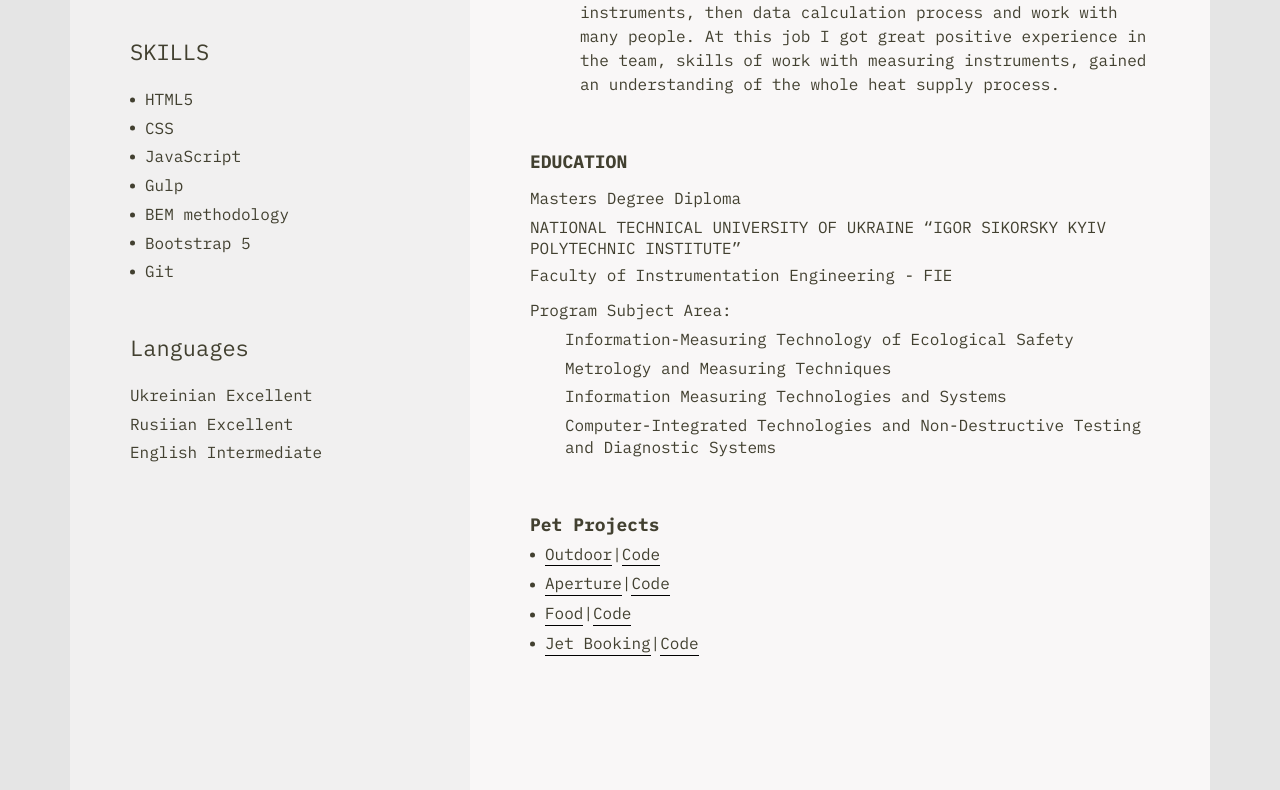
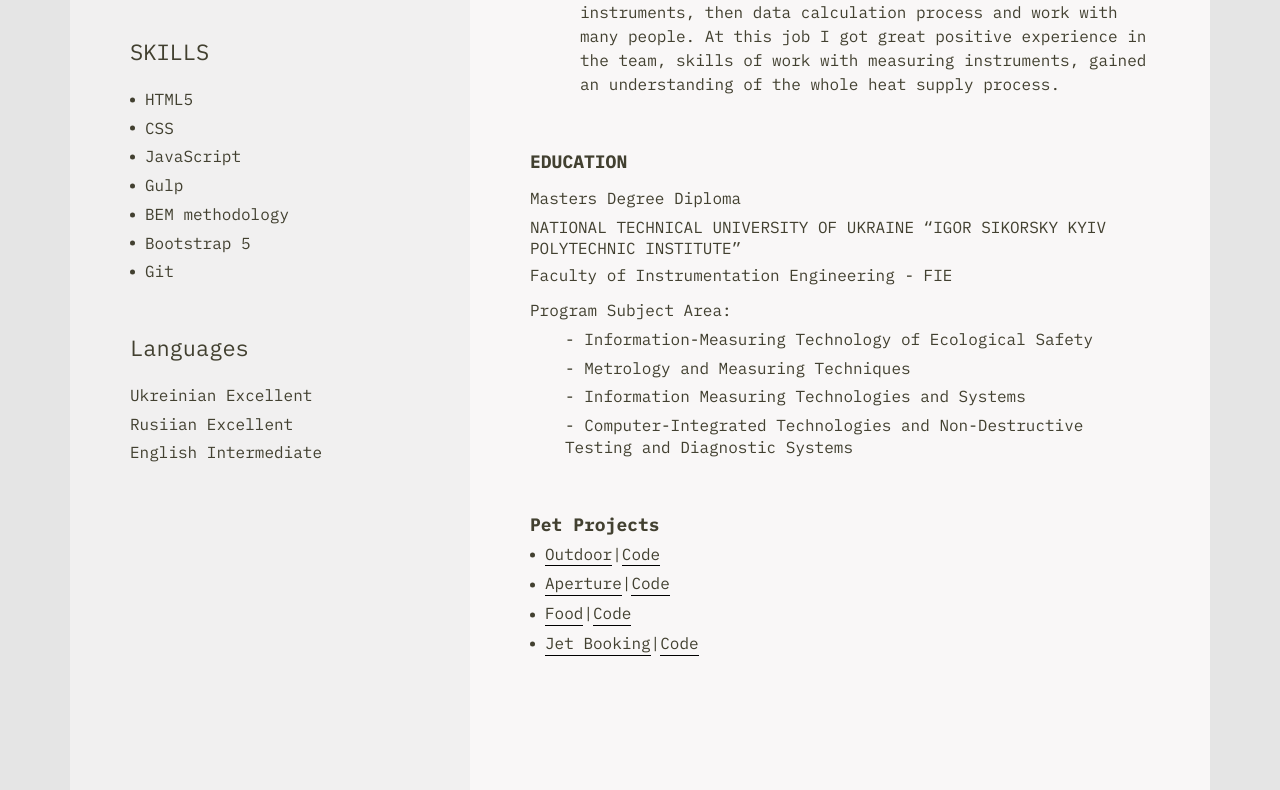
Before and after one commit to YuraMakhnitko/cv, a plain HTML site: page index.html in a window 1280 px wide. Shown: the part 710-1500 px from the top of the page. Drawn offline with Linux system fonts and the light colour scheme.

Commit message:
2-d commit

```diff
--- a/index.html
+++ b/index.html
@@ -6,7 +6,7 @@
 	<meta charset="UTF-8">
 	<meta name="format-detection" content="telephone=no">
 	<!-- <style>body{opacity: 0;}</style> -->
-	<link rel="stylesheet" href="css/style.min.css?_v=20221219134940">
+	<link rel="stylesheet" href="css/style.min.css?_v=20221219141046">
 	<link rel="shortcut icon" href="favicon.ico">
 	<!-- <meta name="robots" content="noindex, nofollow"> -->
 	<meta name="viewport" content="width=device-width, initial-scale=1.0">
@@ -95,17 +95,17 @@
 							<p class="cv__faculty">Program Subject Area:</p>
 							<ul class="cv__subj">
 								<li class="cv__subject">
-									Information-Measuring Technology of Ecological Safety
+									- Information-Measuring Technology of Ecological Safety
 								</li>
 								<li class="cv__subject">
-									Metrology and Measuring Techniques
+									- Metrology and Measuring Techniques
 								</li>
 								<li class="cv__subject">
-									Information Measuring Technologies and Systems
+									- Information Measuring Technologies and Systems
 								</li>
 								<li class="cv__subject">
-									Computer-Integrated Technologies and Non-Destructive Testing
-									and Diagnostic Systems
+									- Computer-Integrated Technologies and Non-Destructive
+									Testing and Diagnostic Systems
 								</li>
 							</ul>
 						</div>
@@ -147,7 +147,7 @@
 	</div>
 </div>
  -->
-	<script src="js/app.min.js?_v=20221219134940"></script>
+	<script src="js/app.min.js?_v=20221219141046"></script>
 </body>
 
 </html>
```
Also changed, not shown: home.html (+2 -2 lines).
